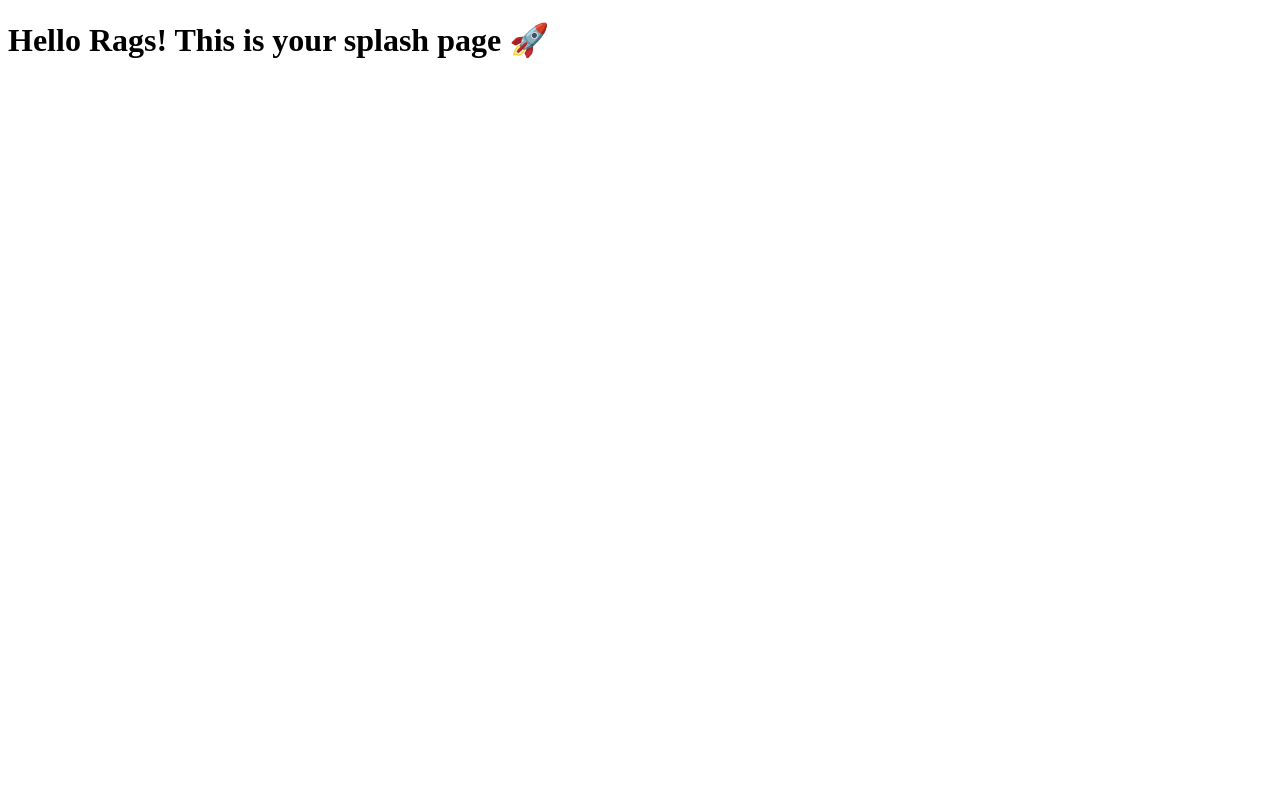
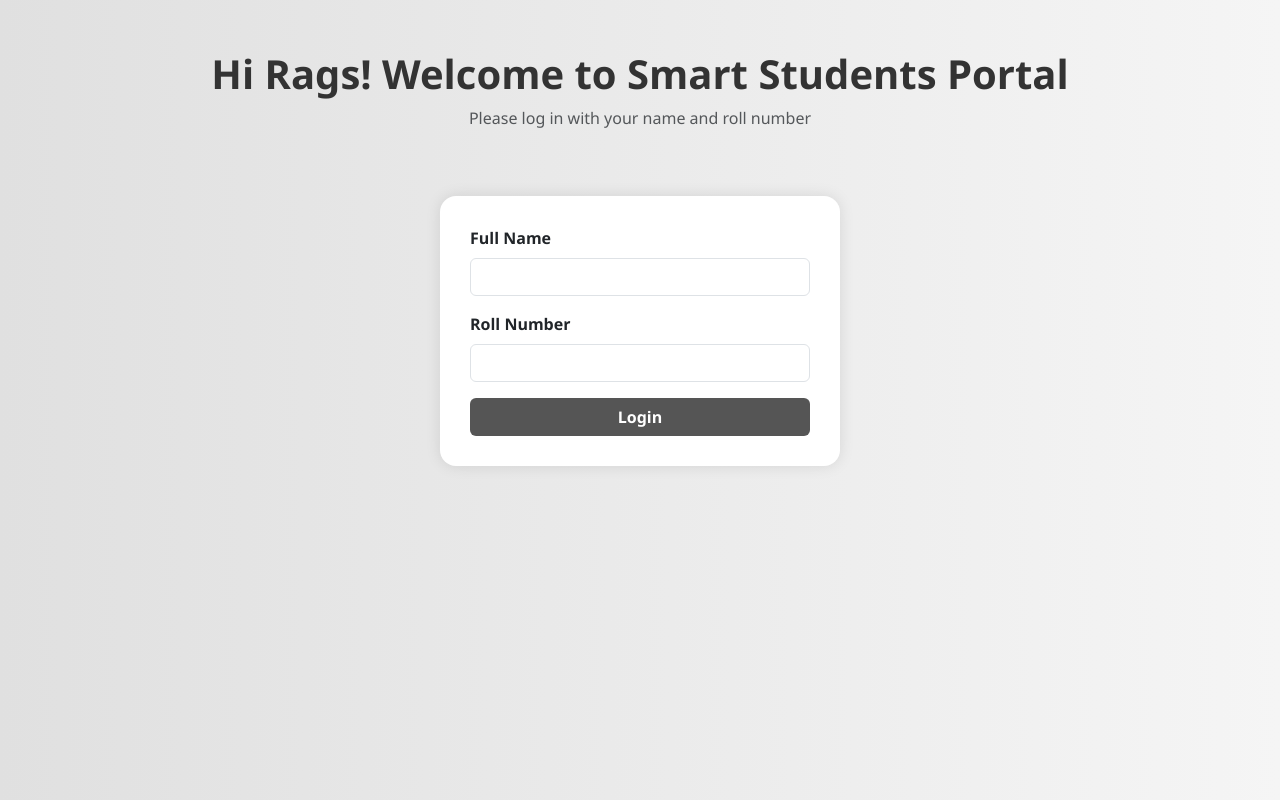
Before and after one commit to raghavb200705/smart_students, a Django app: template main_app/template/main_app/splash.html in a window 1280 px wide. Run offline with Django 5.2, Linux system fonts and the light colour scheme; the template is opened without the code that fills it, so the values that code supplies are empty.

Commit message:
Connected splash screen and login view

```diff
--- a/main_app/template/main_app/splash.html
+++ b/main_app/template/main_app/splash.html
@@ -1,10 +1,67 @@
 <!DOCTYPE html>
 <html lang="en">
 <head>
-  <meta charset="UTF-8">
-  <title>Splash Page</title>
+  <meta charset="UTF-8" />
+  <meta name="viewport" content="width=device-width, initial-scale=1.0" />
+  <title>Smart Students - Login</title>
+  <link href="https://cdn.jsdelivr.net/npm/bootstrap@5.3.3/dist/css/bootstrap.min.css" rel="stylesheet" />
+  <style>
+    body {
+      background: linear-gradient(to right, #e0e0e0, #f5f5f5);
+      font-family: 'Segoe UI', sans-serif;
+      min-height: 100vh;
+    }
+    .splash-header {
+      text-align: center;
+      padding: 50px 20px 20px;
+    }
+    .splash-header h1 {
+      font-size: 2.5rem;
+      font-weight: bold;
+      color: #333;
+    }
+    .login-box {
+      background-color: #fff;
+      border-radius: 16px;
+      box-shadow: 0 0 15px rgba(0, 0, 0, 0.1);
+      max-width: 400px;
+      margin: 30px auto;
+      padding: 30px;
+    }
+    .form-label {
+      font-weight: 600;
+    }
+    .btn-login {
+      background-color: #555;
+      color: white;
+      font-weight: 600;
+    }
+    .btn-login:hover {
+      background-color: #333;
+    }
+  </style>
 </head>
 <body>
-  <h1>Hello Rags! This is your splash page 🚀</h1>
+
+  <div class="splash-header">
+    <h1>Hi Rags! Welcome to Smart Students Portal</h1>
+    <p class="text-muted">Please log in with your name and roll number</p>
+  </div>
+
+  <div class="login-box">
+    <form method="POST" action="{% url 'login' %}">
+      {% csrf_token %}
+      <div class="mb-3">
+        <label for="name" class="form-label">Full Name</label>
+        <input type="text" class="form-control" name="name" id="name" required />
+      </div>
+      <div class="mb-3">
+        <label for="rollno" class="form-label">Roll Number</label>
+        <input type="text" class="form-control" name="rollno" id="rollno" required />
+      </div>
+      <button type="submit" class="btn btn-login w-100">Login</button>
+    </form>
+  </div>
+
 </body>
 </html>
```
Also changed, not shown: main_app/urls.py (+4 -5 lines).
